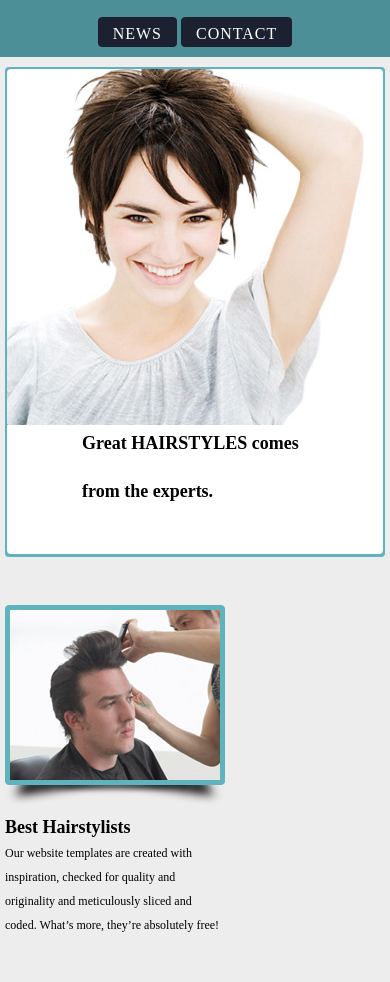
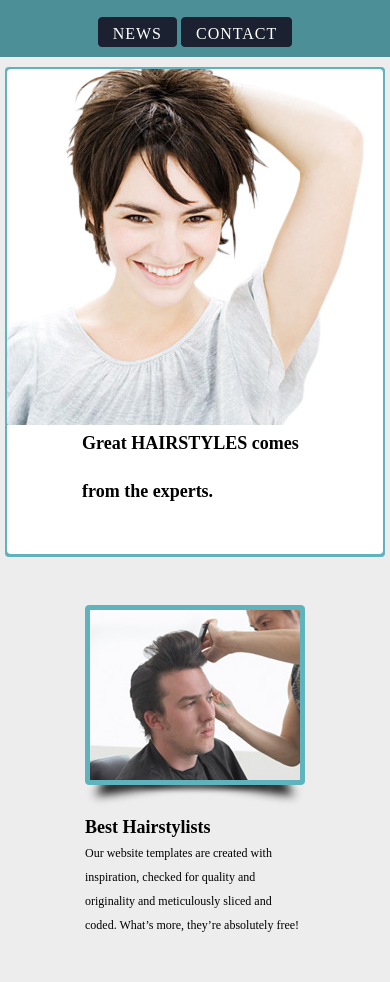
Before and after one commit to Rick316534/html, a plain HTML site: page index.html in a window 390 px wide. Shown: the part 108-1090 px from the top of the page. Drawn offline with Linux system fonts and the light colour scheme.

Commit message:
threecheck

```diff
--- a/index.css
+++ b/index.css
@@ -324,7 +324,7 @@ table {
     }
     .hairstyle {
         float: none;
-        margin-right: 0 0 0 80px;
+        margin: 0 0 0 80px;
     }
     .content-last {
         margin: 28px 0;
```
